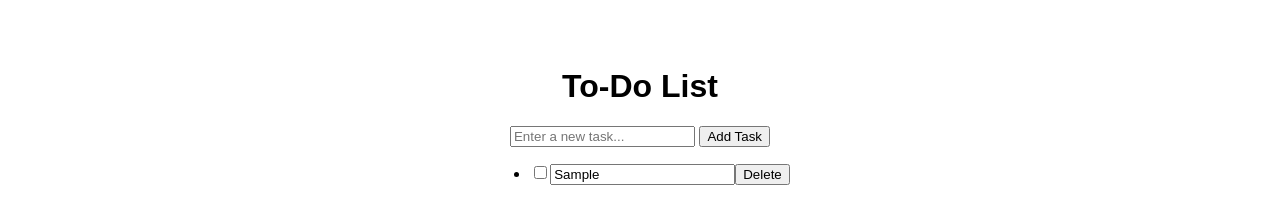
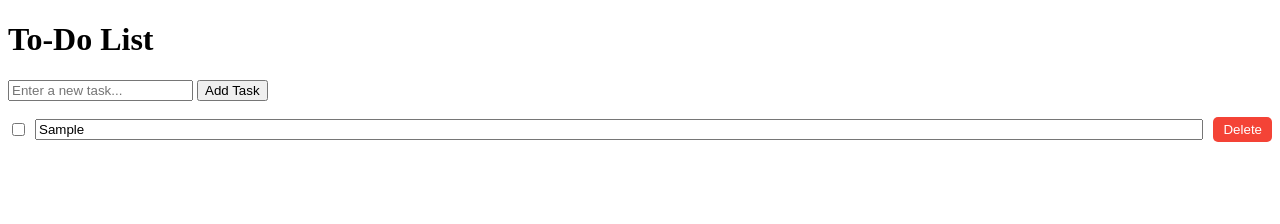
Before and after one commit to Jessieaarimuthu/Lexicon-Excersis, a plain HTML site: page To Do List/Index.html in a window 1280 px wide. Both pictures are taken after typing "Sample" into the empty fields and a click on the button "Add Task". Drawn offline with Linux system fonts and the light colour scheme.

Commit message:
Update Style.css

```diff
--- a/To Do List/Style.css
+++ b/To Do List/Style.css
@@ -1,21 +1,28 @@
-body {
+#task-list {
+    list-style: none;
+    padding: 0;
+  }
+
+  .task {
+    display: flex;
     align-items: center;
-    display: flex;
-    flex-direction: column;
-    font-family: 'Work Sans', sans-serif;
-    min-height: 100vh;
-    padding-top: 3%;
-}
+    margin-bottom: 10px;
+  }
 
-.standard {
-    background-image: linear-gradient(100deg, #575656, #062e3f);
-    color: #ffdfdb;
-    transition: 0.3s linear;
-    overflow: hidden;
-}
+  .task input[type="checkbox"] {
+    margin-right: 10px;
+  }
 
-.light {
-    background-image: linear-gradient(100deg, #d4f1ff, #ffffff);
-    color: #1a150e;
-    transition: 0.3s linear;
-}
+  .task input[type="text"] {
+    flex-grow: 1;
+    margin-right: 10px;
+  }
+
+  .task button {
+    background-color: #f44336;
+    color: white;
+    border: none;
+    padding: 5px 10px;
+    border-radius: 5px;
+    cursor: pointer;
+  }
```
